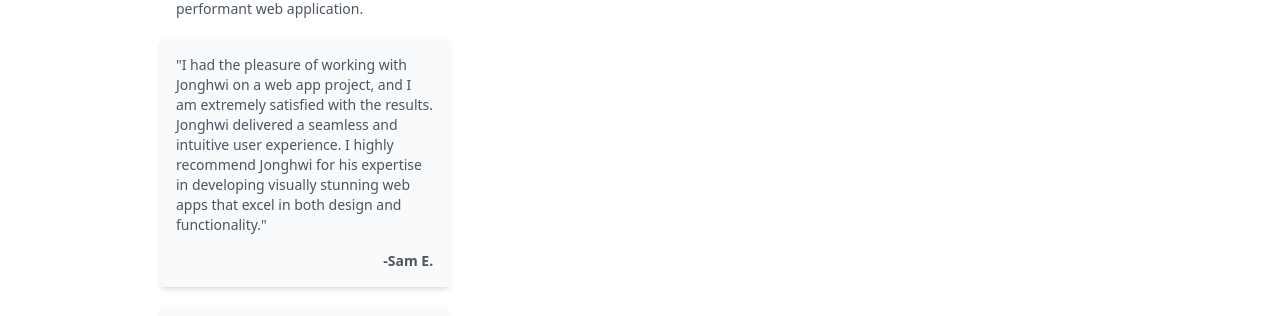
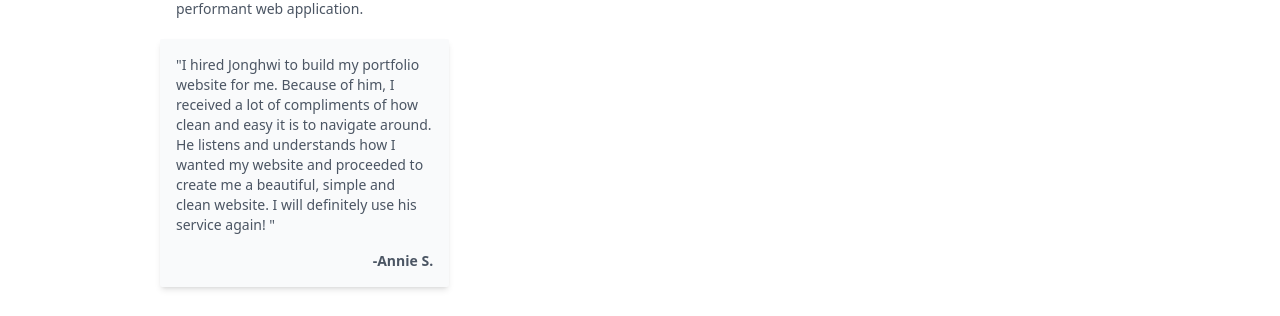
Before and after one commit to bellhwi/jonghwikim, a React (Create React App) app: page /about in a window 1280 px wide. Shown: the part 418-734 px from the top of the page. Built offline with nearby package versions, Linux system fonts and the light colour scheme.

Commit message:
update cv link

```diff
--- a/src/components/Navbar.jsx
+++ b/src/components/Navbar.jsx
@@ -21,13 +21,13 @@ function Navbar() {
         </NavLink>
       </div>
       {myBody.clientWidth >= 1024 ? null : <div className='grow'></div>}
-      <ul className='lg:flex lg:flex-col lg:mt-6 text-sm leading-6'>
+      <ul className='lg:flex lg:flex-col lg:mt-6 text-sm leading-6 '>
         <NavLink
           to='/'
           className={({ isActive }) =>
             isActive
-              ? 'text-gray-400 pr-2 no-underline'
-              : 'link pr-2 no-underline'
+              ? 'w-max text-gray-400 pr-2 no-underline'
+              : 'w-max link pr-2 no-underline'
           }
         >
           Projects
@@ -36,11 +36,7 @@ function Navbar() {
           href='https://docs.google.com/document/d/1cCmYlvT7zN1VVJ4X7mH-5sxntNe4PvYZ5K1fgKZWyMg/edit?usp=sharing'
           target='_blank'
           rel='noreferrer'
-          className={({ isActive }) =>
-            isActive
-              ? 'text-gray-400 pr-2 no-underline'
-              : 'link pr-2 no-underline'
-          }
+          className='w-max link no-underline'
         >
           Work
         </a>
@@ -49,8 +45,8 @@ function Navbar() {
           to='/about'
           className={({ isActive }) =>
             isActive
-              ? 'text-gray-400 pl-2 lg:pl-0 no-underline'
-              : 'link pl-2 lg:pl-0 no-underline'
+              ? 'w-max text-gray-400 pl-2 lg:pl-0 no-underline'
+              : 'w-max link pl-2 lg:pl-0 no-underline'
           }
         >
           About
--- a/src/pages/About.jsx
+++ b/src/pages/About.jsx
@@ -46,18 +46,6 @@ function About() {
           </ul>
           <div className='shadow-md bg-gray-50 rounded-sm p-4 mt-5'>
             <p className='text-xs sm:text-sm text-gray-600'>
-              "I had the pleasure of working with Jonghwi on a web app project,
-              and I am extremely satisfied with the results. Jonghwi delivered a
-              seamless and intuitive user experience. I highly recommend Jonghwi
-              for his expertise in developing visually stunning web apps that
-              excel in both design and functionality."
-            </p>
-            <p className='text-xs sm:text-sm text-gray-600 font-bold mt-4 text-right'>
-              -Sam E.
-            </p>
-          </div>
-          <div className='shadow-md bg-gray-50 rounded-sm p-4 mt-5'>
-            <p className='text-xs sm:text-sm text-gray-600'>
               "I hired Jonghwi to build my portfolio website for me. Because of
               him, I received a lot of compliments of how clean and easy it is
               to navigate around. He listens and understands how I wanted my
@@ -72,9 +60,9 @@ function About() {
           <div className='flex mt-12 mb-8'>
             <a
               className='btn text-xs sm:text-sm rounded-none border border-black bg-transparent text-black hover:bg-transparent'
-              href='https://docs.google.com/document/d/1sb04-iGHiQJpp8Cfb_CJ_IknxdDJvcF5v5schEDJLeQ/edit?usp=share_link'
+              href='https://docs.google.com/document/d/1ffykliEnCGxbXMfXGqy4Y2N2TArVCk3_iE5dlQY05L4/edit?usp=sharing'
               target='_blank'
-              rel='noreferrer'
+              rel='noreferrer noopener'
             >
               view my resume
             </a>
@@ -82,7 +70,7 @@ function About() {
               className='btn text-xs sm:text-sm rounded-none border-0 bg-black text-white hover:bg-black ml-2'
               href='mailto: johnnykim94@hotmail.com'
               target='_blank'
-              rel='noreferrer'
+              rel='noreferrer noopener'
             >
               contact me
             </a>
```
